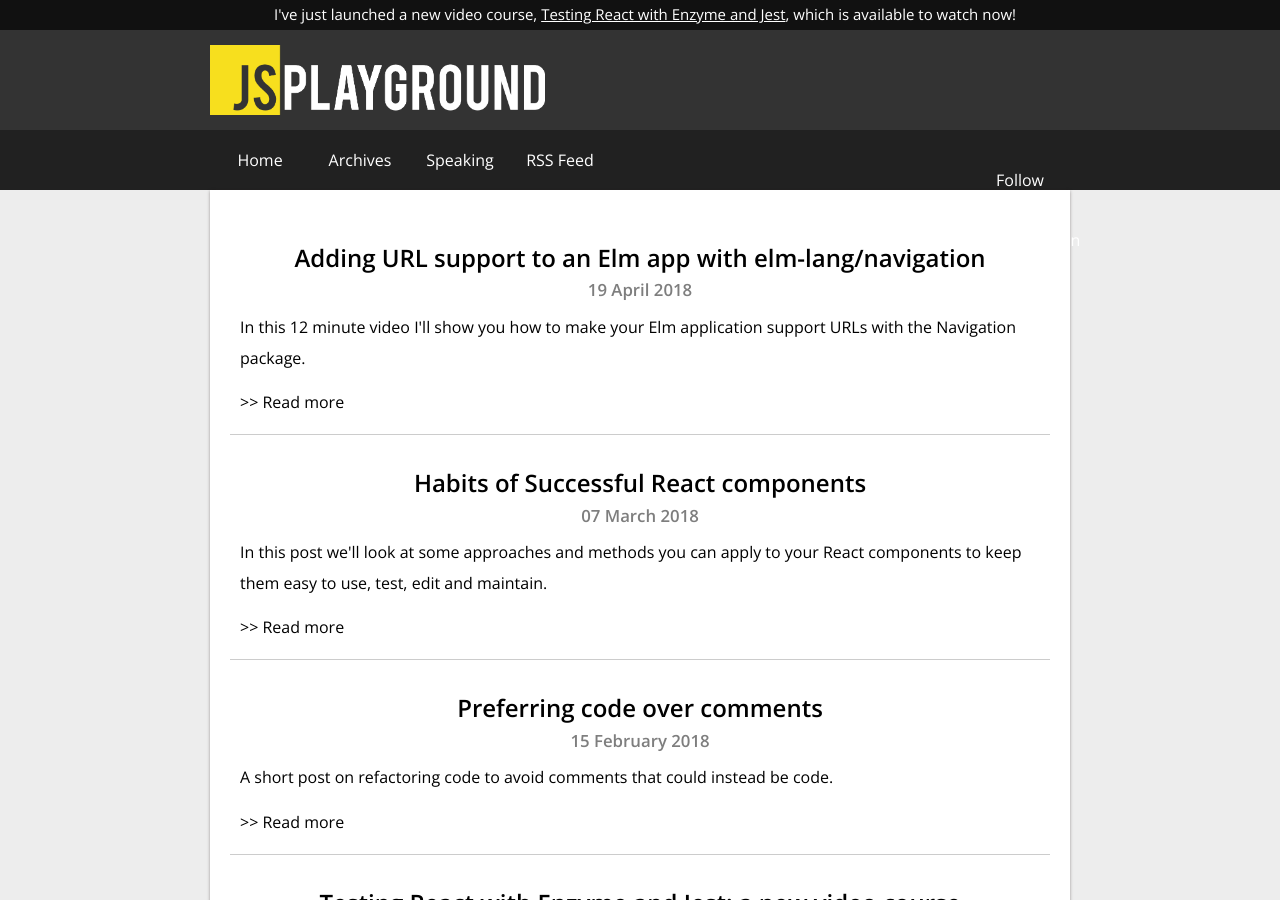
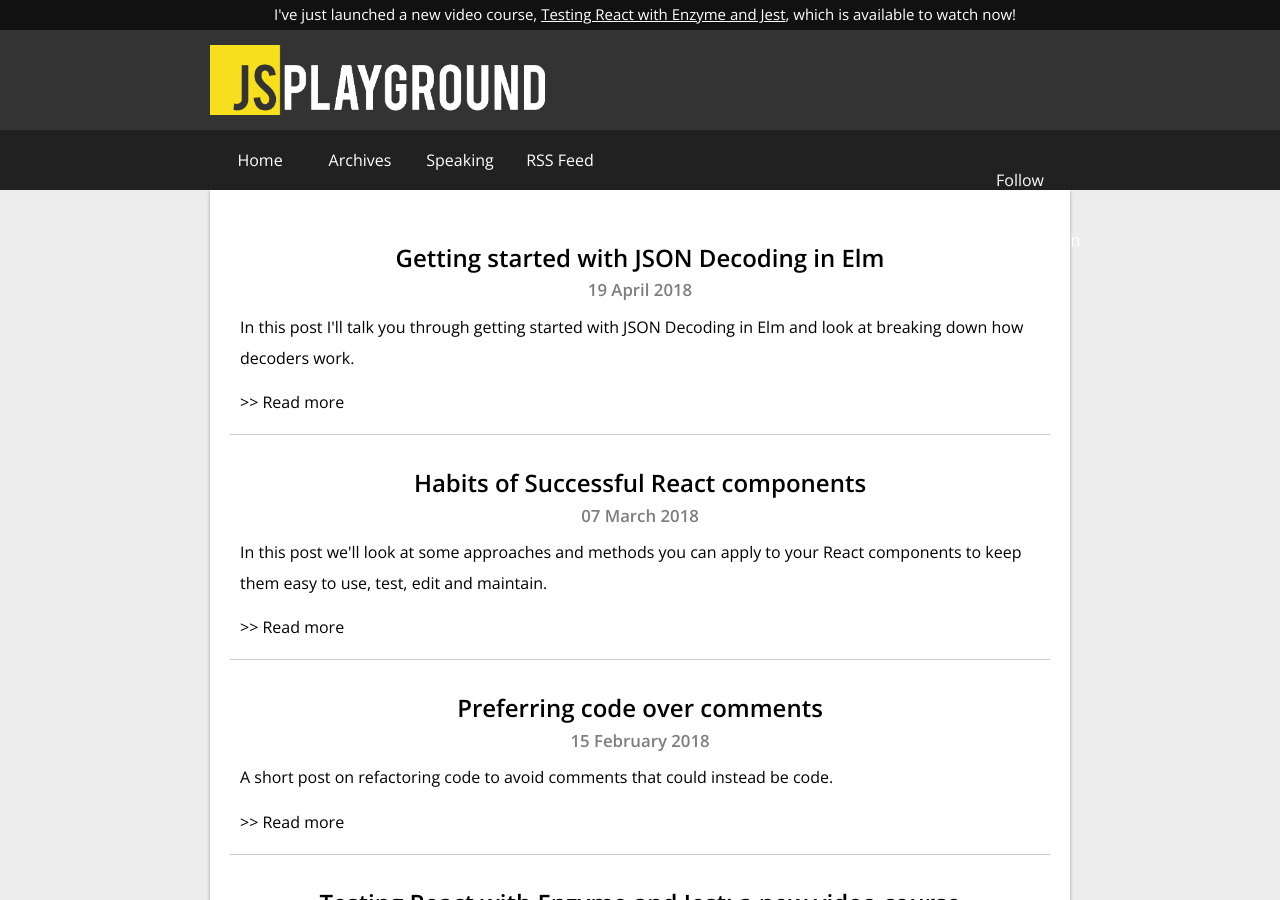
Before and after one commit to jackfranklin/javascriptplayground.com, a Jekyll site: the page built from index.html, in a window 1280 px wide and 900 px high. Built offline with Jekyll 4.4.1, drawn with Linux system fonts in a browser that asks for light colours; the list of posts is cut into pages by our own code; comment, search, counter and statistics services are not loaded.

Commit message:
decoding in elm

````diff
--- a/_posts/2018-04-19-json-decoding-in-elm.md
+++ b/_posts/2018-04-19-json-decoding-in-elm.md
@@ -1,22 +1,22 @@
 ---
 layout: post
-title: Adding URL support to an Elm app with elm-lang/navigation
-intro: In this 12 minute video I'll show you how to make your Elm application support URLs with the Navigation package.
-githubPath: 2017-10-03-navigation-routing-in-elm
+title: Getting started with JSON Decoding in Elm
+intro: In this post I'll talk you through getting started with JSON Decoding in Elm and look at breaking down how decoders work.
+githubPath: 2018-04-19-json-decoding-in-elm
 ---
+
+_This post was first published on ElmPlayground.com but has now been updated and
+moved to this blog._
 
 Something that continually trips beginners up in Elm is dealing with JSON
 responses from a third party API. I think this is because it's a completely new
 concept to those picking up Elm from JavaScript. It certainly took me a long
 time to get comfortable with Elm.
 
-**Update on 18/11/16: Code updated to Elm 0.18**
-
-Today, in the first post in a series, we'll look at using JSON decoders in Elm
-to deal with data from an API. I've purposefully made some of the data awkward
-to show some of the more complex parts of decoding JSON. Hopefully the APIs
-you're working with are much better than my fake one, but this post should have
-you covered if not!
+Today, we'll look at using JSON decoders in Elm to deal with data from an API.
+I've purposefully made some of the data awkward to show some of the more complex
+parts of decoding JSON. Hopefully the APIs you're working with are much better
+than my fake one, but this post should have you covered if not!
 
 Before we get into that though, let's go through the basics of Elm decoders.
 
@@ -214,7 +214,29 @@ The first argument to an object decoder is nearly always a constructor for a
 type alias. Just remember, it's a function that takes all the decoded values and
 turns them into the thing we want to end up with.
 
-## Back to the problem at hand
+## An alternative to `Decode.at`
+
+The decoding library also provides `Decode.field`, which reads out the value in
+a particular field.
+
+`Decode.field "foo" Decode.string` is the equivalent of
+`Decode.at ["foo"] Decode.string`, but some find it reads a bit nicer.
+`Decode.at` has the advantage of accepting a list to access nested fields, but
+if you don't need that you could use `Decode.field`.
+
+```elm
+-- these two decoders are equivalent
+
+userDecoder : Decode.Decoder User
+userDecoder =
+    Decode.map User (Decode.at [ "name" ] Decode.string)
+
+userDecoder : Decode.Decoder User
+userDecoder =
+    Decode.map User (Decode.field "name" Decode.string)
+```
+
+## Decoding a more complex JSON structure
 
 Now we're a bit more familiar with decoders, let's look at our API and dealing
 with the data it gives us.
````
Also changed, not shown: other parts of _posts/2018-04-19-json-decoding-in-elm.md (+1 -1 lines).
